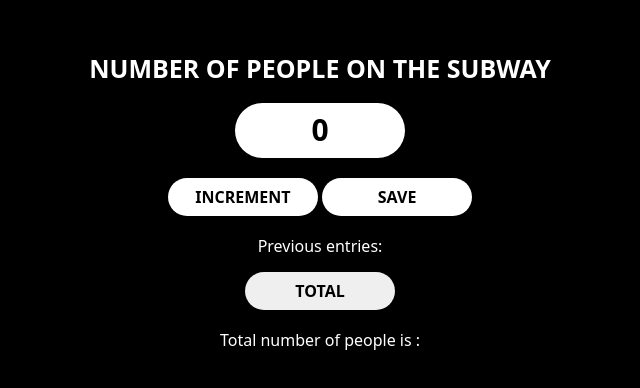
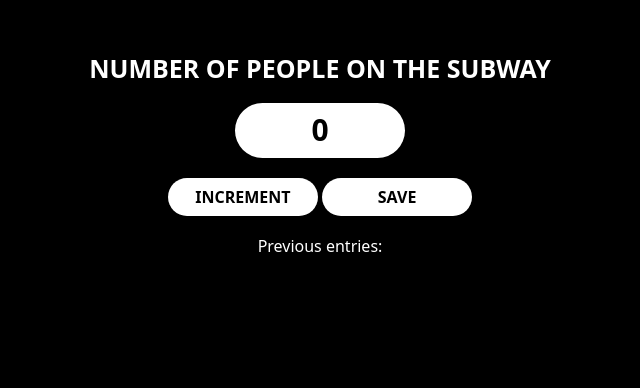
Before and after one commit to Hloma-Mbalula/Subway-Counter, a website built with Vite: page index.html in a window 1280 px wide. Shown: the part 146-534 px from the top of the page, without its empty margins (320-960 px from the left). Built offline with nearby package versions, Linux system fonts and the light colour scheme.

Commit message:
removing the total button for now

```diff
--- a/index.html
+++ b/index.html
@@ -18,8 +18,7 @@
                 <p id="save-el">Previous entries: </p>
             </div>
 
-            <button id="add-btn" onclick="add()">TOTAL</button>
-            <p id="total"> Total number of people is : </p>
+
 
         </div>
 
```
